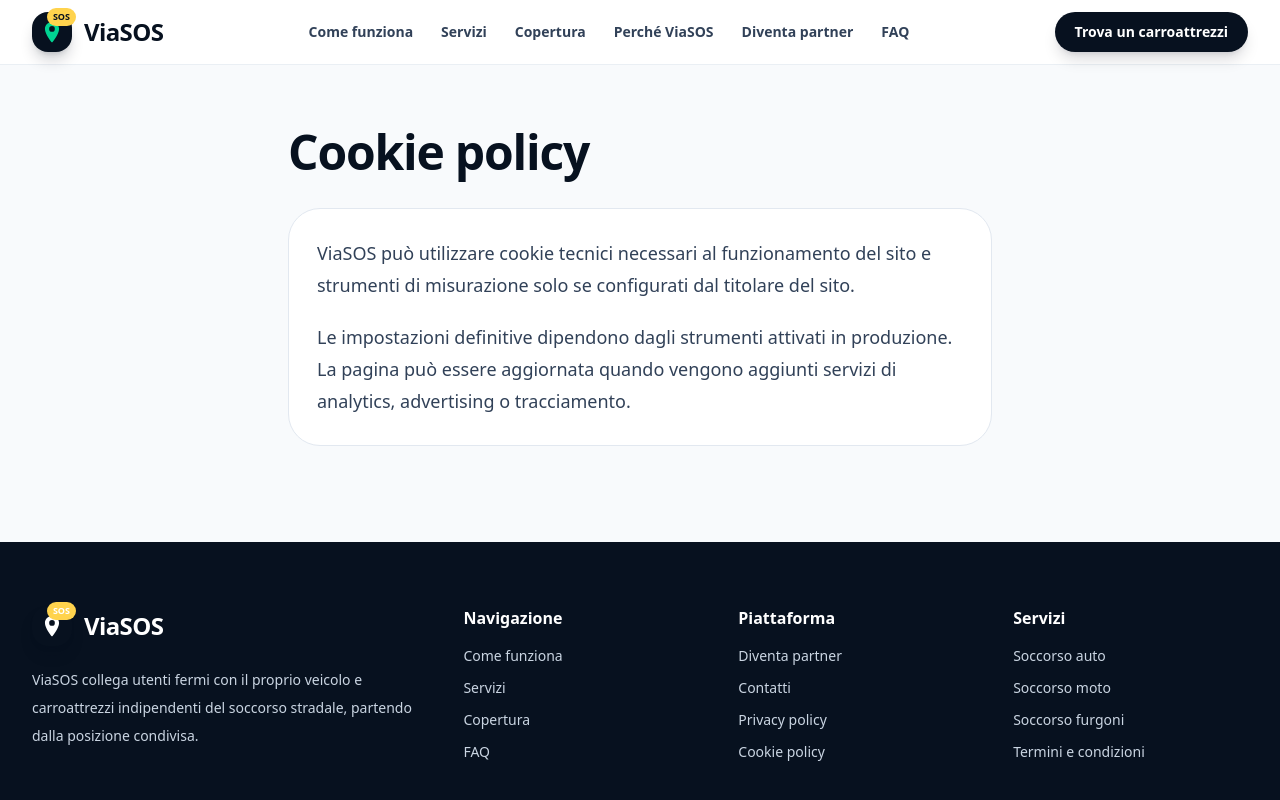
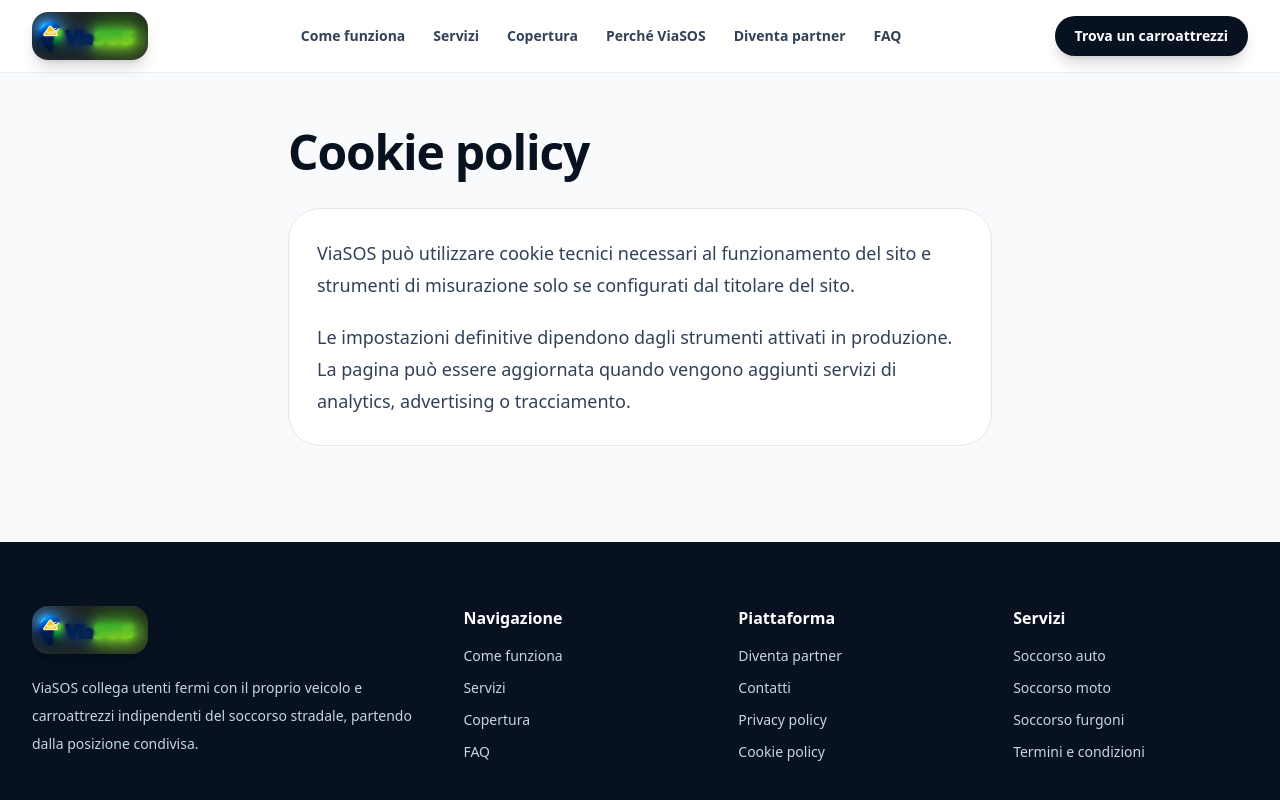
Before and after one commit to alessio-aesthetic/viasos.it, a Next.js app: page /cookie in a window 1280 px wide. Shown: the top 800 px of the page. Built offline with nearby package versions, Linux system fonts and the light colour scheme.

Commit message:
Improve ViaSOS form focus and logo

```diff
--- a/src/components/viasos/brand.tsx
+++ b/src/components/viasos/brand.tsx
@@ -2,25 +2,12 @@ import { clsx } from 'clsx'
 
 export function Brand({ className }: { className?: string }) {
   return (
-    <div className={clsx('flex items-center gap-3', className)}>
-      <div className="relative grid size-10 place-items-center rounded-2xl bg-[#07111f] shadow-lg shadow-[#07111f]/20">
-        <svg
-          viewBox="0 0 32 32"
-          aria-hidden="true"
-          className="size-6 text-emerald-400"
-        >
-          <path
-            fill="currentColor"
-            d="M16 2.5c-5.2 0-9.4 4.2-9.4 9.4 0 6.7 8.2 16.9 8.6 17.3a1 1 0 0 0 1.6 0c.4-.4 8.6-10.6 8.6-17.3 0-5.2-4.2-9.4-9.4-9.4Zm0 13.2a3.8 3.8 0 1 1 0-7.6 3.8 3.8 0 0 1 0 7.6Z"
-          />
-        </svg>
-        <span className="absolute -right-1 -top-1 rounded-full bg-[#ffd34d] px-1.5 py-0.5 text-[9px] font-black text-[#07111f]">
-          SOS
-        </span>
-      </div>
-      <span className="text-2xl font-black tracking-tight text-[#07111f]">
-        ViaSOS
-      </span>
+    <div className={clsx('flex items-center', className)}>
+      <img
+        src="/images/viasos-logo-header.webp"
+        alt="ViaSOS"
+        className="h-11 w-auto rounded-2xl shadow-lg shadow-slate-950/15 sm:h-12"
+      />
     </div>
   )
 }
--- a/src/components/viasos/emergency-form.tsx
+++ b/src/components/viasos/emergency-form.tsx
@@ -105,26 +105,29 @@ export function EmergencyForm() {
   return (
     <div
       id="assistenza"
-      className="relative flex h-full w-full flex-col rounded-[2.75rem] bg-white p-2 shadow-[0_44px_110px_rgba(7,17,31,0.26),0_18px_48px_rgba(37,211,102,0.18),inset_0_1px_0_rgba(255,255,255,0.95)] ring-1 ring-slate-200/80"
+      className="relative flex h-full w-full flex-col rounded-[2rem] bg-[#07111f] p-1.5 shadow-[0_46px_120px_rgba(7,17,31,0.32),0_22px_64px_rgba(37,211,102,0.24),inset_0_1px_0_rgba(255,255,255,0.55)] ring-1 ring-[#25d366]/20 sm:rounded-[2.75rem] sm:p-2"
     >
-      <div className="absolute -inset-1.5 -z-10 rounded-[3rem] bg-linear-to-br from-white via-emerald-100/80 to-slate-300 blur-md" />
-      <div className="absolute inset-x-8 -bottom-5 -z-10 h-12 rounded-full bg-slate-950/18 blur-2xl" />
-      <div className="relative flex h-full flex-col overflow-hidden rounded-[2.35rem] border border-white bg-linear-to-b from-white via-white to-slate-50 p-5 shadow-[inset_0_1px_0_rgba(255,255,255,1),inset_0_-18px_38px_rgba(15,23,42,0.035)] sm:p-6 lg:p-8">
-        <div className="pointer-events-none absolute inset-x-8 top-0 h-px bg-linear-to-r from-transparent via-[#25d366]/70 to-transparent" />
-        <p className="text-xs font-black uppercase tracking-[0.2em] text-[#075e54]">
+      <div className="absolute -inset-2 -z-10 rounded-[2.4rem] bg-linear-to-br from-[#25d366]/55 via-[#0ea5e9]/20 to-[#ffd34d]/45 blur-xl sm:rounded-[3.2rem]" />
+      <div className="absolute inset-x-8 -bottom-6 -z-10 h-14 rounded-full bg-slate-950/25 blur-2xl" />
+      <div className="relative flex h-full flex-col overflow-hidden rounded-[1.65rem] border border-white/70 bg-linear-to-b from-white via-[#fbfffd] to-[#edf8f1] p-4 shadow-[inset_0_1px_0_rgba(255,255,255,1),inset_0_-26px_46px_rgba(6,95,70,0.08)] sm:rounded-[2.35rem] sm:p-6 lg:p-7">
+        <div className="pointer-events-none absolute inset-x-8 top-0 h-px bg-linear-to-r from-transparent via-[#25d366] to-transparent" />
+        <div className="pointer-events-none absolute -right-16 -top-16 size-44 rounded-full bg-[#25d366]/18 blur-2xl" />
+        <div className="pointer-events-none absolute -bottom-20 -left-20 size-52 rounded-full bg-[#0ea5e9]/12 blur-2xl" />
+
+        <p className="relative text-[11px] font-black uppercase tracking-[0.2em] text-[#075e54]">
           richiesta immediata
         </p>
-        <h2 className="mt-3 text-3xl font-black tracking-tight text-[#07111f] sm:text-4xl">
+        <h2 className="relative mt-2 text-3xl font-black tracking-tight text-[#07111f] sm:text-4xl">
           Trova assistenza adesso.
         </h2>
-        <p className="mt-4 text-base leading-7 font-semibold text-slate-700">
-          Invia una richiesta completa in pochi secondi. Nel{' '}
-          <strong className="text-[#07111f]">90% dei casi</strong>, quando
-          c&rsquo;è copertura nella zona, vieni ricontattato in{' '}
-          <strong className="text-[#07111f]">meno di 40 secondi</strong>.
+        <p className="relative mt-3 rounded-3xl border border-[#25d366]/25 bg-white/85 p-4 text-base leading-7 font-black text-[#07111f] shadow-[0_18px_46px_rgba(15,23,42,0.08)] sm:text-lg">
+          Trova assistenza adesso completando il form.{' '}
+          <span className="text-[#075e54]">
+            Verrai ricontattato in meno di 40 secondi.
+          </span>
         </p>
 
-        <div className="mt-6 grid flex-1 gap-4">
+        <div className="relative mt-4 grid flex-1 gap-3 sm:gap-4">
           <label className="grid gap-2">
             <span className="text-sm font-bold text-slate-800">
               Numero di telefono
@@ -134,7 +137,7 @@ export function EmergencyForm() {
               value={phone}
               onChange={(event) => setPhone(event.target.value)}
               placeholder="Es. 333 123 4567"
-              className="rounded-2xl border border-slate-200 bg-white px-4 py-4 text-base font-bold shadow-inner shadow-slate-950/[0.03] outline-none ring-[#25d366]/30 transition focus:border-[#25d366] focus:ring-4"
+              className="rounded-2xl border border-slate-200 bg-white px-4 py-3.5 text-base font-bold shadow-[inset_0_2px_8px_rgba(15,23,42,0.05),0_10px_22px_rgba(15,23,42,0.04)] outline-none ring-[#25d366]/30 transition focus:border-[#25d366] focus:ring-4 sm:py-4"
             />
           </label>
 
@@ -146,7 +149,7 @@ export function EmergencyForm() {
               <select
                 value={vehicle}
                 onChange={(event) => setVehicle(event.target.value)}
-                className="rounded-2xl border border-slate-200 bg-white px-4 py-4 text-base font-bold shadow-inner shadow-slate-950/[0.03] outline-none ring-[#25d366]/30 transition focus:border-[#25d366] focus:ring-4"
+                className="rounded-2xl border border-slate-200 bg-white px-4 py-3.5 text-base font-bold shadow-[inset_0_2px_8px_rgba(15,23,42,0.05),0_10px_22px_rgba(15,23,42,0.04)] outline-none ring-[#25d366]/30 transition focus:border-[#25d366] focus:ring-4 sm:py-4"
               >
                 <option value="">Seleziona</option>
                 {vehicleTypes.map((item) => (
@@ -164,7 +167,7 @@ export function EmergencyForm() {
               <select
                 value={problem}
                 onChange={(event) => setProblem(event.target.value)}
-                className="rounded-2xl border border-slate-200 bg-white px-4 py-4 text-base font-bold shadow-inner shadow-slate-950/[0.03] outline-none ring-[#25d366]/30 transition focus:border-[#25d366] focus:ring-4"
+                className="rounded-2xl border border-slate-200 bg-white px-4 py-3.5 text-base font-bold shadow-[inset_0_2px_8px_rgba(15,23,42,0.05),0_10px_22px_rgba(15,23,42,0.04)] outline-none ring-[#25d366]/30 transition focus:border-[#25d366] focus:ring-4 sm:py-4"
               >
                 <option value="">Seleziona</option>
                 {vehicleProblems.map((item) => (
@@ -176,7 +179,7 @@ export function EmergencyForm() {
             </label>
           </div>
 
-          <fieldset className="rounded-[2rem] border border-slate-200 bg-white p-4 shadow-[0_14px_34px_rgba(15,23,42,0.06)]">
+          <fieldset className="rounded-[1.5rem] border border-slate-200 bg-white/95 p-3.5 shadow-[0_16px_36px_rgba(15,23,42,0.08)] sm:rounded-[2rem] sm:p-4">
             <legend className="px-2 text-sm font-black text-slate-800">
               Ti trovi in autostrada?
             </legend>
@@ -186,7 +189,7 @@ export function EmergencyForm() {
                   key={item}
                   className={`cursor-pointer rounded-2xl border px-4 py-3 text-center text-sm font-black transition ${
                     highway === item
-                      ? 'border-[#25d366] bg-[#e9fff2] text-[#07111f]'
+                      ? 'border-[#25d366] bg-[#e9fff2] text-[#07111f] shadow-[0_10px_24px_rgba(37,211,102,0.18)]'
                       : 'border-slate-200 bg-slate-50 text-slate-700'
                   }`}
                 >
@@ -204,7 +207,7 @@ export function EmergencyForm() {
             </div>
           </fieldset>
 
-          <div className="grid gap-3 rounded-[2rem] border border-emerald-200 bg-white p-4 shadow-[0_18px_42px_rgba(6,95,70,0.10)]">
+          <div className="grid gap-3 rounded-[1.5rem] border border-emerald-200 bg-white p-3.5 shadow-[0_20px_48px_rgba(6,95,70,0.14)] sm:rounded-[2rem] sm:p-4">
             <span className="text-sm font-black uppercase tracking-[0.14em] text-[#075e54]">
               Posizione del veicolo
             </span>
@@ -212,7 +215,7 @@ export function EmergencyForm() {
               type="button"
               onClick={useCurrentPosition}
               disabled={status === 'loading'}
-              className="rounded-2xl bg-[#07111f] px-4 py-5 text-lg font-black text-white shadow-xl shadow-slate-950/20 transition hover:bg-[#123456] disabled:cursor-wait disabled:opacity-70"
+              className="rounded-2xl bg-[#07111f] px-4 py-4 text-base font-black text-white shadow-xl shadow-slate-950/25 transition hover:bg-[#123456] disabled:cursor-wait disabled:opacity-70 sm:py-5 sm:text-lg"
             >
               {status === 'loading' ? 'Rilevamento...' : 'Usa la mia posizione'}
             </button>
@@ -222,7 +225,7 @@ export function EmergencyForm() {
             </p>
           </div>
 
-          <label className="flex gap-3 rounded-2xl bg-white p-4 text-sm leading-6 text-slate-700 ring-1 ring-slate-200">
+          <label className="flex gap-3 rounded-2xl bg-white/90 p-3.5 text-sm leading-6 text-slate-700 shadow-sm ring-1 ring-slate-200 sm:p-4">
             <input
               type="checkbox"
               checked={privacy}
@@ -254,7 +257,7 @@ export function EmergencyForm() {
           <button
             type="button"
             onClick={submitRequest}
-            className="mt-auto rounded-2xl bg-[#25d366] px-5 py-5 text-lg font-black text-[#07111f] shadow-[0_18px_36px_rgba(37,211,102,0.28)] transition hover:bg-[#32e878]"
+            className="mt-auto rounded-2xl bg-linear-to-r from-[#25d366] via-[#32e878] to-[#b8ff5c] px-5 py-4 text-lg font-black text-[#07111f] shadow-[0_22px_46px_rgba(37,211,102,0.34),inset_0_1px_0_rgba(255,255,255,0.7)] transition hover:-translate-y-0.5 hover:shadow-[0_28px_58px_rgba(37,211,102,0.42)] sm:py-5"
           >
             Cerca subito assistenza
           </button>
```
Also changed, not shown: public/images/viasos-logo-header.webp (added).
